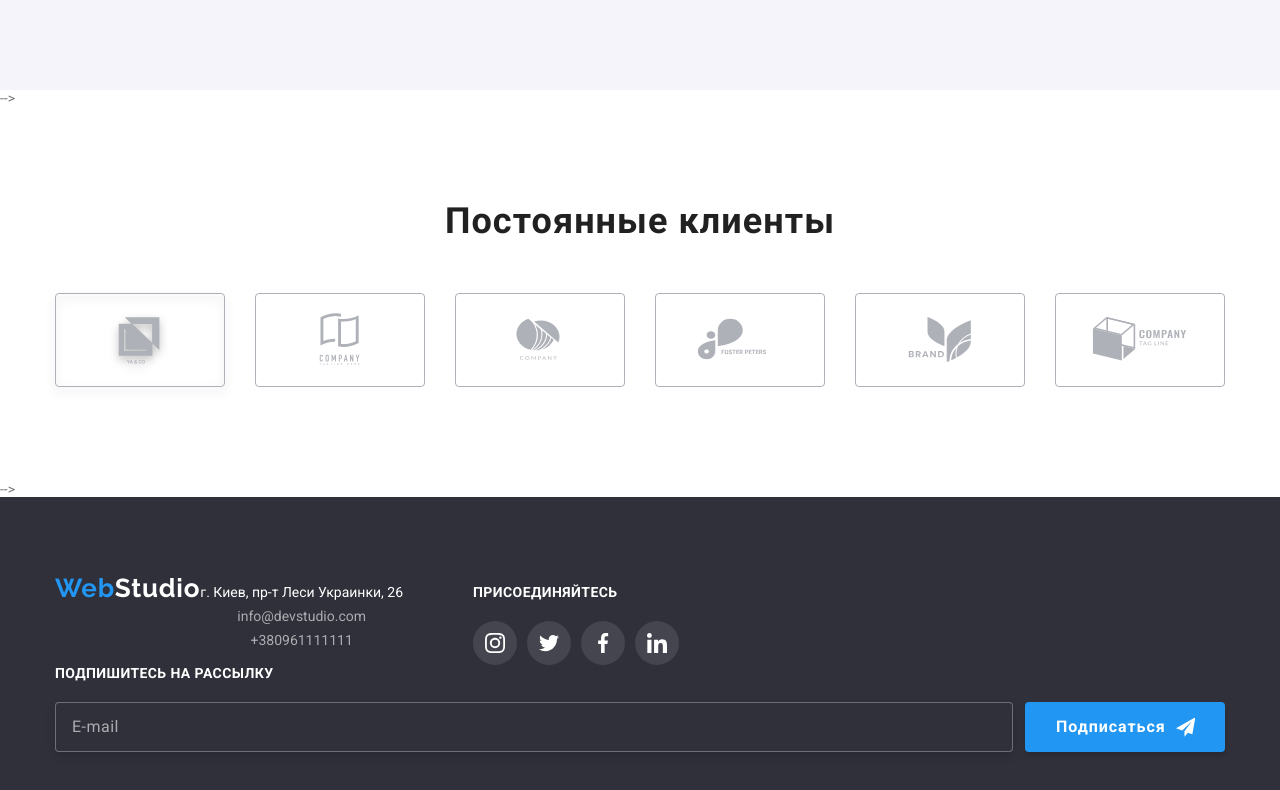
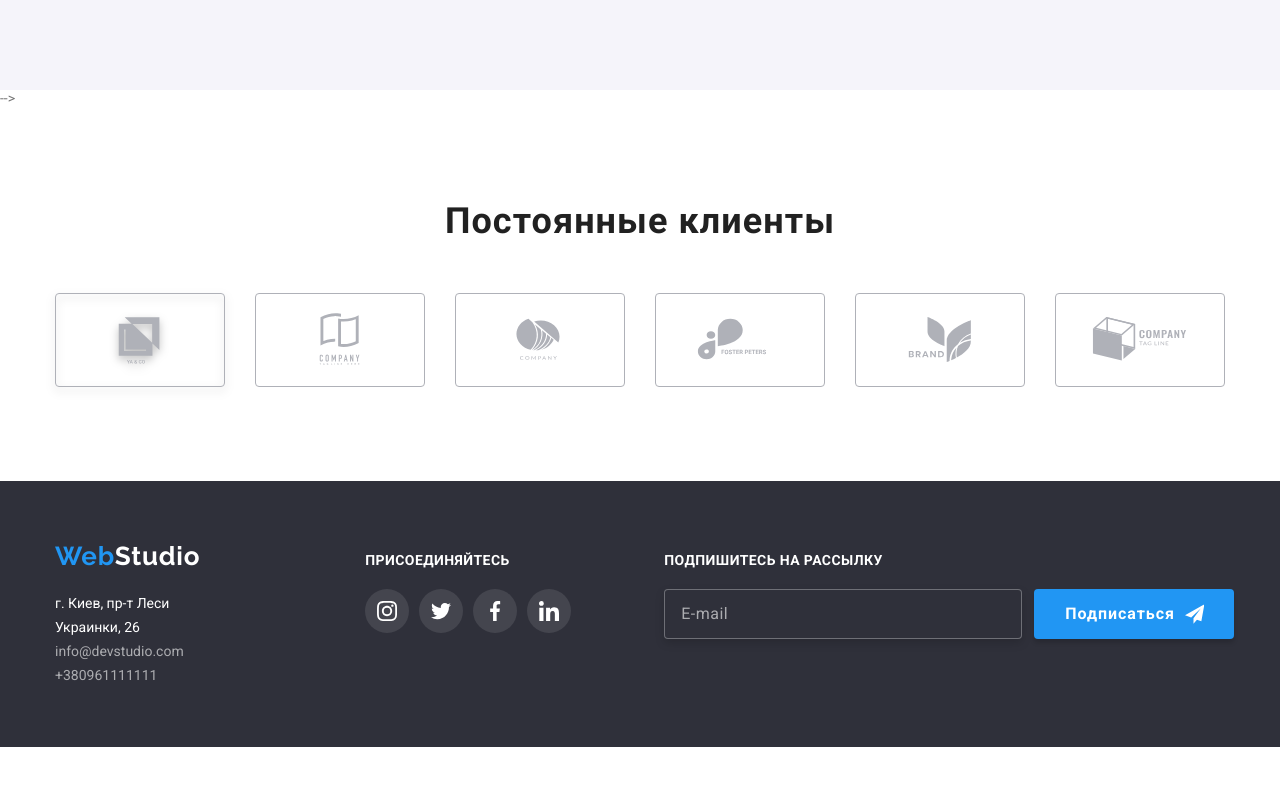
Before and after one commit to KachanIrina/goit-markup-hw-08, a plain HTML site: page index.html in a window 1280 px wide. Shown: the part 2231-3021 px from the top of the page. After the commit the page ends 2978 px from the top, so only its background shows below. Drawn offline with nearby package versions, Linux system fonts and the light colour scheme.

Commit message:
футер

```diff
--- a/index.html
+++ b/index.html
@@ -350,14 +350,15 @@
                     </li>
                 </ul>
             </div>
-        </section>-->
+        </section>
     </main>
 
     <!-- футер -->
     <footer class="page-footer">
         <div class="page-footer__conteiner conteiner">
+            <div class="page-footer__logo">
+                <a href="" class="logo">Web<span class="logo logo--white">Studio</span></a>
 
-                <a href="" class="logo">Web<span class="logo logo--white">Studio</span></a>
                 <ul class="contact">
                     <li>
                         <address class="contact__adress">г. Киев, пр-т Леси Украинки, 26</address>
@@ -365,6 +366,7 @@
                     <li><a href="mailto:nfo@devstudio.com" class="contact__connection">info@devstudio.com</a></li>
                     <li><a href="tel:+380961111111" class="contact__connection">+380961111111</a></li>
                 </ul>
+                </div>
 
             <div class="networks">
                 <h3 class="networks__title">присоединяйтесь</h3>
--- a/sass/components/_contact.scss
+++ b/sass/components/_contact.scss
@@ -10,8 +10,12 @@
     line-height: 1.71;
     list-style: none;
 
+    @media screen and (min-width: 1200px) {
+            align-items: flex-start;
+        }
 
 &__adress {
+    display: block;
     color: var(--white-color);
     font-style: normal;
 }
--- a/sass/components/_logo.scss
+++ b/sass/components/_logo.scss
@@ -9,9 +9,9 @@
     padding-top: 16px;
     padding-bottom: 16px;
 
-    @media screen and (min-width:768px) {
-    //margin-right: 88px;
-    }
+    /*@media screen and (min-width:768px) and (max-width: 1199px) {
+    margin-bottom: 20px;
+    }*/
 
    @media screen and (min-width:1200px) {
     //margin-right: 93px;
--- a/sass/layouts/_email.scss
+++ b/sass/layouts/_email.scss
@@ -3,7 +3,20 @@
 
     width: 570px;
     height: 86px;*/
+
     width: 100%;
+    display: flex;
+    flex-direction: column;
+    align-items: center;
+    margin-top: 60px;
+
+    @media screen and (min-width:1200px) {
+        align-items: flex-start;
+        margin-top: 0;
+        width: 570px;
+        height: 86px;
+        margin-left: 93px;
+    }
 
 &__title {
     margin-top: 0;
@@ -22,7 +35,7 @@
     width: 100%;
     margin-top: 20px;
 
-    @media screen and (max-width:767px) {
+    @media screen and (max-width:1199px) {
         flex-direction: column;
     }
 }
@@ -36,7 +49,7 @@
     padding-right: 28px;
     margin-left: 12px;
 
-    @media screen and (max-width:767px) {
+    @media screen and (max-width:1199px) {
         margin-left: 0;
         margin-top: 20px;
     }
@@ -45,7 +58,7 @@
 &__field {
     padding-left: 16px;
     padding-right: 5px;
-    //min-width: 358px;
+
     width: 100%;
     height: 50px;
 
@@ -59,6 +72,14 @@
     border: 1px solid rgba(255, 255, 255, 0.3);
     filter: drop-shadow(0px 4px 4px rgba(0, 0, 0, 0.15));
     border-radius: 4px;
+
+    @media screen and (min-width:768px) and (max-width:1199px) {
+        width: 450px;
+    }
+
+    @media screen and (min-width:768px) {
+        min-width: 358px;
+    }
 }
 
 &__field::placeholder {
@@ -70,11 +91,4 @@
     color: rgba(255, 255, 255, 0.6);
 }
 
-@media screen and (max-width:767px) {
-    display: flex;
-    flex-direction: column;
-    margin-top: 60px;
-    align-items: center;
-
 }
-}
--- a/sass/layouts/_networks.scss
+++ b/sass/layouts/_networks.scss
@@ -1,7 +1,19 @@
 .networks {
+    display: flex;
+    align-items: center;
+    flex-direction: column;
     margin-left: 70px;
     width: 206px;
     height: 80px;
+
+
+    @media screen and (min-width: 768px) {
+            margin-left: 165px;
+        }
+
+    @media screen and (min-width: 768px) {
+        align-items: flex-start;
+    }
 
     &__social-media {
             align-items: center;
--- a/sass/layouts/_page-footer.scss
+++ b/sass/layouts/_page-footer.scss
@@ -3,8 +3,13 @@
     align-items: center;
     justify-content: center;
 
-    padding: 60px 15px;
+    padding: 60px 0;
     background: #2F303A;
+
+    @media screen and (min-width: 1200px) {
+            display: flex;
+            align-items: baseline;
+        }
 
     &__conteiner {
         display: flex;
@@ -17,10 +22,49 @@
         }
 
     @media screen and (min-width:768px) {
+        display: flex;
         flex-wrap: wrap;
+
+        padding-right: 89px;
     }
+
+        @media screen and (min-width: 1200px) {
+            display: flex;
+            align-items: baseline;
+            flex-wrap: nowrap;
+        }
     }
 & .conteiner {
     margin: 0;
 }
+
+&__logo {
+    display: flex;
+    flex-direction: column;
+    align-items: center;
+    justify-content: center;
+
+    & .logo {
+            padding-top: 0;
+            padding-bottom: 0;
+        }
+
+        @media screen and (min-width: 1200px) {
+            align-items: flex-start;
+        }
 }
+
+
+
+&__link {
+    display: block;
+    padding-left: 0;
+
+    text-align: center;
+
+    @media screen and (min-width: 1200px) {
+        text-align: start;
+    }
+}
+
+}
```
Also changed, not shown: css/main.css, css/main.min.css, 2 other files.
